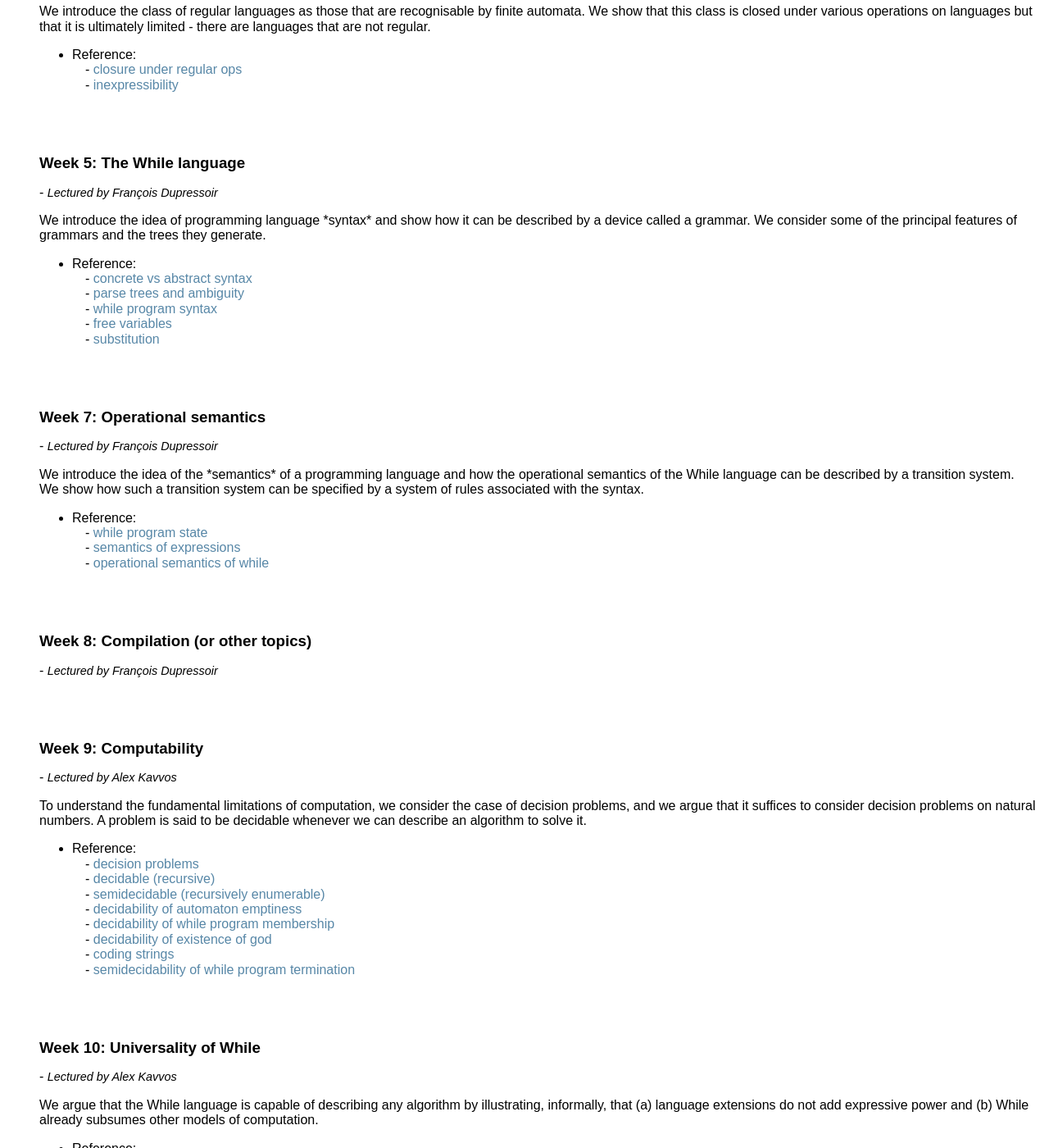
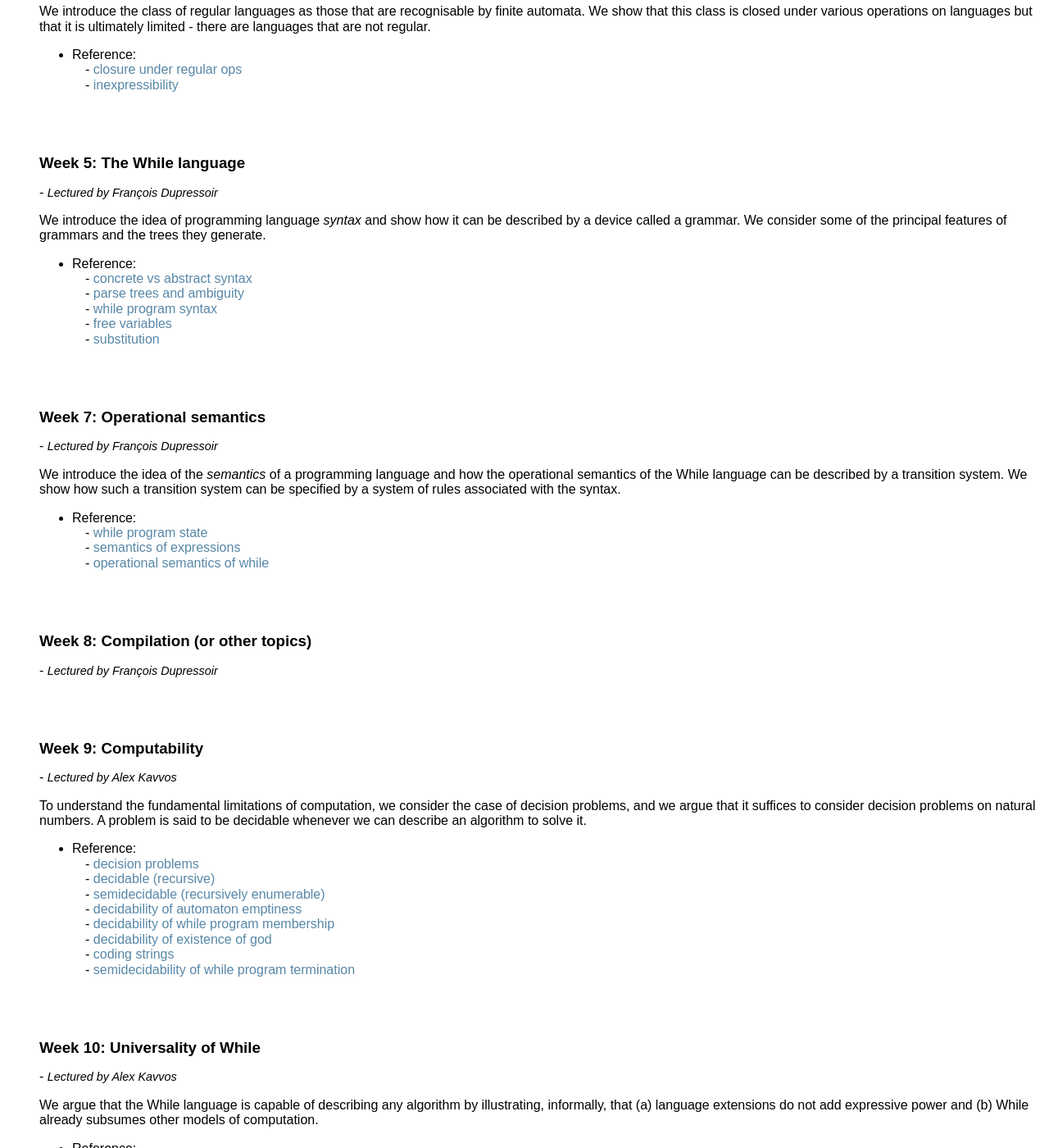
Before and after one commit to uob-coms20007/webpages, a Jekyll site: the page built from schedule.md, in a window 1280 px wide and 1400 px high, scrolled down 1806 px. Shown: the whole window at 82% size. Built offline with Jekyll 4.4.1, drawn with Linux system fonts in a browser that asks for light colours; nearby versions of some CDN libraries; some of the changed text lies outside the part shown.

Commit message:
fix markdownification

```diff
--- a/schedule.md
+++ b/schedule.md
@@ -62,7 +62,7 @@ title: schedule
 
 <h3 id="week{{ week.num }}">Week {{ week.num }}: {{ week.theme }}</h3>
 <p> - <i style="font-size:90%">Lectured by {{ week.lecturer | replace: "SR", "Steven Ramsay" | replace: "FD", "François Dupressoir" | replace: "AK", "Alex Kavvos" }}</i></p>
-{{ week.description }}
+{{ week.description | markdownify }}
   <ul>
     {% if week.videos %}
     <li>Videos:</li>
```
